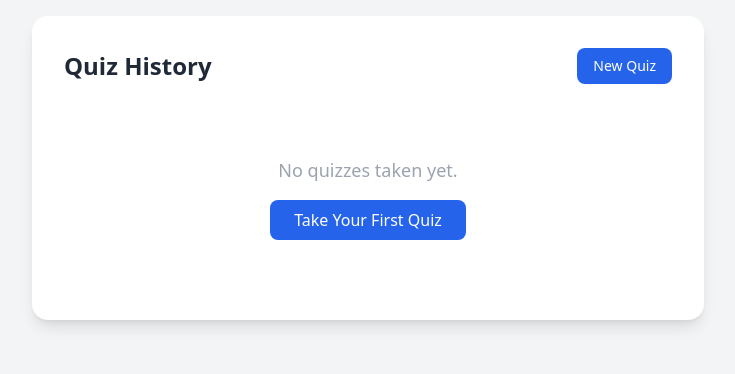
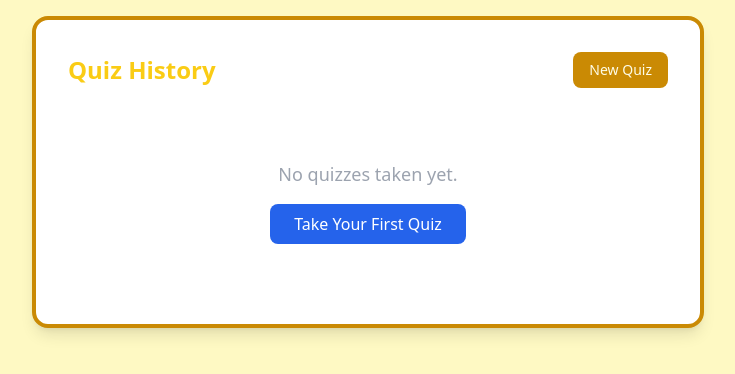
Before and after one commit to SireTallest/Quiz-app, a React (Vite) app: page /history in a window 1280 px wide. Shown: the top 374 px of the page, without its empty margins (272-1007 px from the left). Built offline with nearby package versions, Linux system fonts and the light colour scheme; the HTML template or start-up script is replaced by a standard one.

Commit message:
feat: implement QuizHistory component for Tracking Users' Performance

```diff
--- a/src/components/QuizHistory.jsx
+++ b/src/components/QuizHistory.jsx
@@ -22,25 +22,25 @@ function QuizHistory() {
   }
 
   return (
-    <div className="min-h-screen bg-gray-100 p-4">
+    <div className="min-h-screen bg-yellow-100 p-4">
       <div className="max-w-2xl mx-auto">
-        <div className="bg-white rounded-2xl shadow-lg p-8">
+        <div className="bg-white border-4 border-yellow-600 rounded-2xl shadow-lg p-8">
 
           {/* Header */}
           <div className="flex justify-between items-center mb-6">
-            <h1 className="text-2xl font-bold text-gray-800">Quiz History</h1>
+            <h1 className="text-2xl font-bold text-yellow-400">Quiz History</h1>
             <div className="flex gap-3">
               {history.length > 0 && (
                 <button
                   onClick={clearHistory}
-                  className="text-sm text-red-500 hover:text-red-700 transition duration-200"
+                  className="text-sm font-semibold text-red-500 hover:text-red-700 transition duration-200"
                 >
                   Clear History
                 </button>
               )}
               <button
                 onClick={() => navigate('/')}
-                className="bg-blue-600 text-white px-4 py-2 text-sm rounded-lg hover:bg-blue-700 transition duration-200"
+                className="bg-yellow-600 text-yellow-50 px-4 py-2 text-sm rounded-lg hover:bg-yellow-700 transition duration-200"
               >
                 New Quiz
               </button>
@@ -61,22 +61,22 @@ function QuizHistory() {
           ) : (
             <>
               {/* Stats Summary */}
-              <div className="grid grid-cols-3 gap-4 mb-6">
-                <div className="bg-gray-50 rounded-xl p-4 text-center">
-                  <p className="text-2xl font-bold text-blue-600">{history.length}</p>
-                  <p className="text-sm text-gray-500">Total Quizzes</p>
+              <div className="grid grid-cols-3 gap-4 mb-6 cursor-pointer">
+                <div className="bg-yellow-200 hover:transition duration-200 hover:shadow-md hover:scale-105 rounded-xl p-4 text-center">
+                  <p className="text-2xl font-bold text-white">{history.length}</p>
+                  <p className="text-sm font-semibold text-yellow-600">Total Quizzes</p>
                 </div>
-                <div className="bg-gray-50 rounded-xl p-4 text-center">
-                  <p className="text-2xl font-bold text-green-600">
+                <div className="bg-yellow-200 rounded-xl p-4 text-center">
+                  <p className="text-2xl font-bold text-red-500 ">
                     {Math.round(history.reduce((acc, q) => acc + q.percentage, 0) / history.length)}%
                   </p>
-                  <p className="text-sm text-gray-500">Average Score</p>
+                  <p className="text-sm font-semibold text-yellow-600">Average Score</p>
                 </div>
-                <div className="bg-gray-50 rounded-xl p-4 text-center">
-                  <p className="text-2xl font-bold text-yellow-500">
+                <div className="bg-yellow-200 rounded-xl p-4 text-center">
+                  <p className="text-2xl font-bold text-green-700">
                     {Math.max(...history.map(q => q.percentage))}%
                   </p>
-                  <p className="text-sm text-gray-500">Best Score</p>
+                  <p className="text-sm font-semibold text-yellow-600">Best Score</p>
                 </div>
               </div>
 
```
